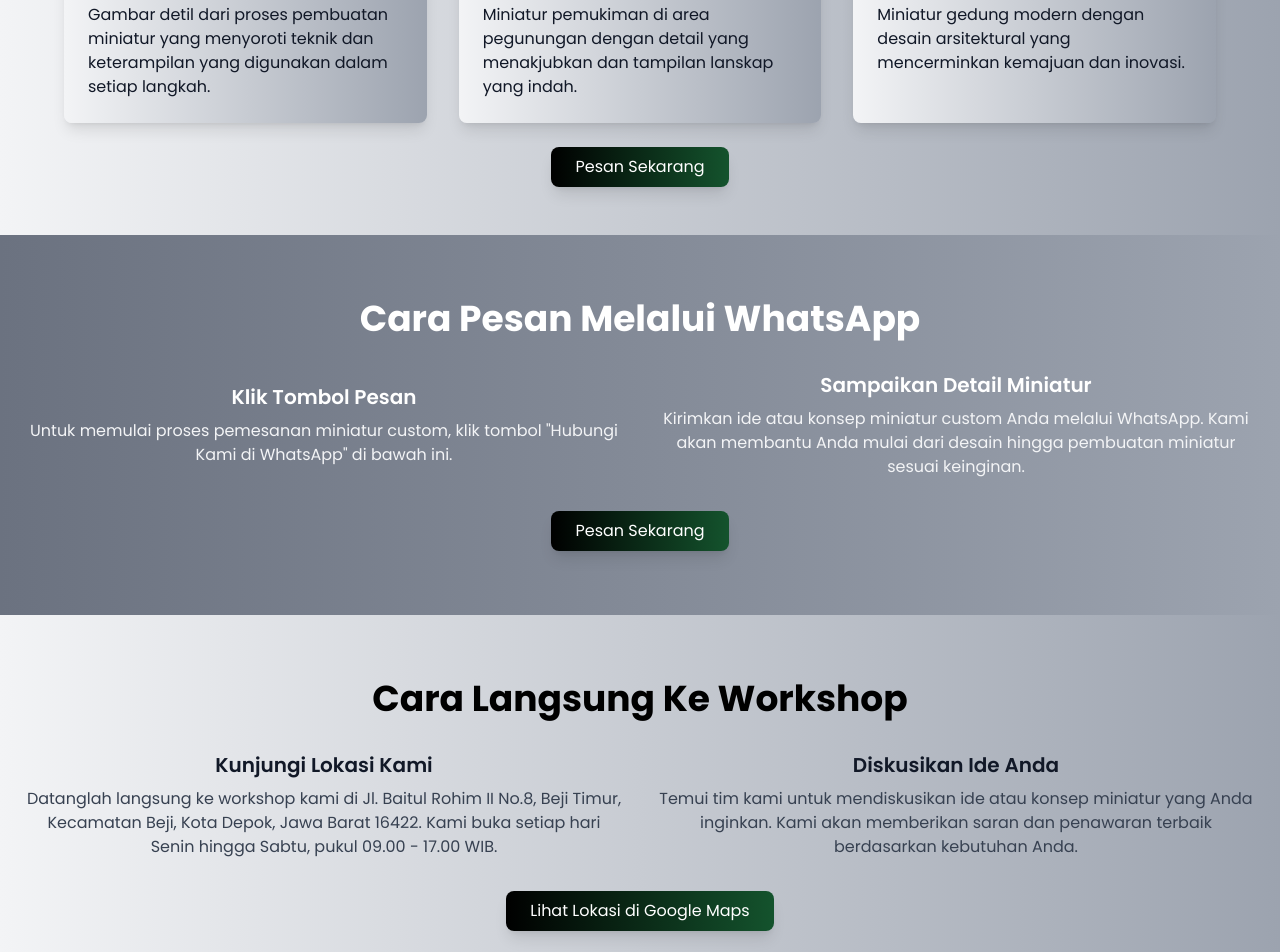
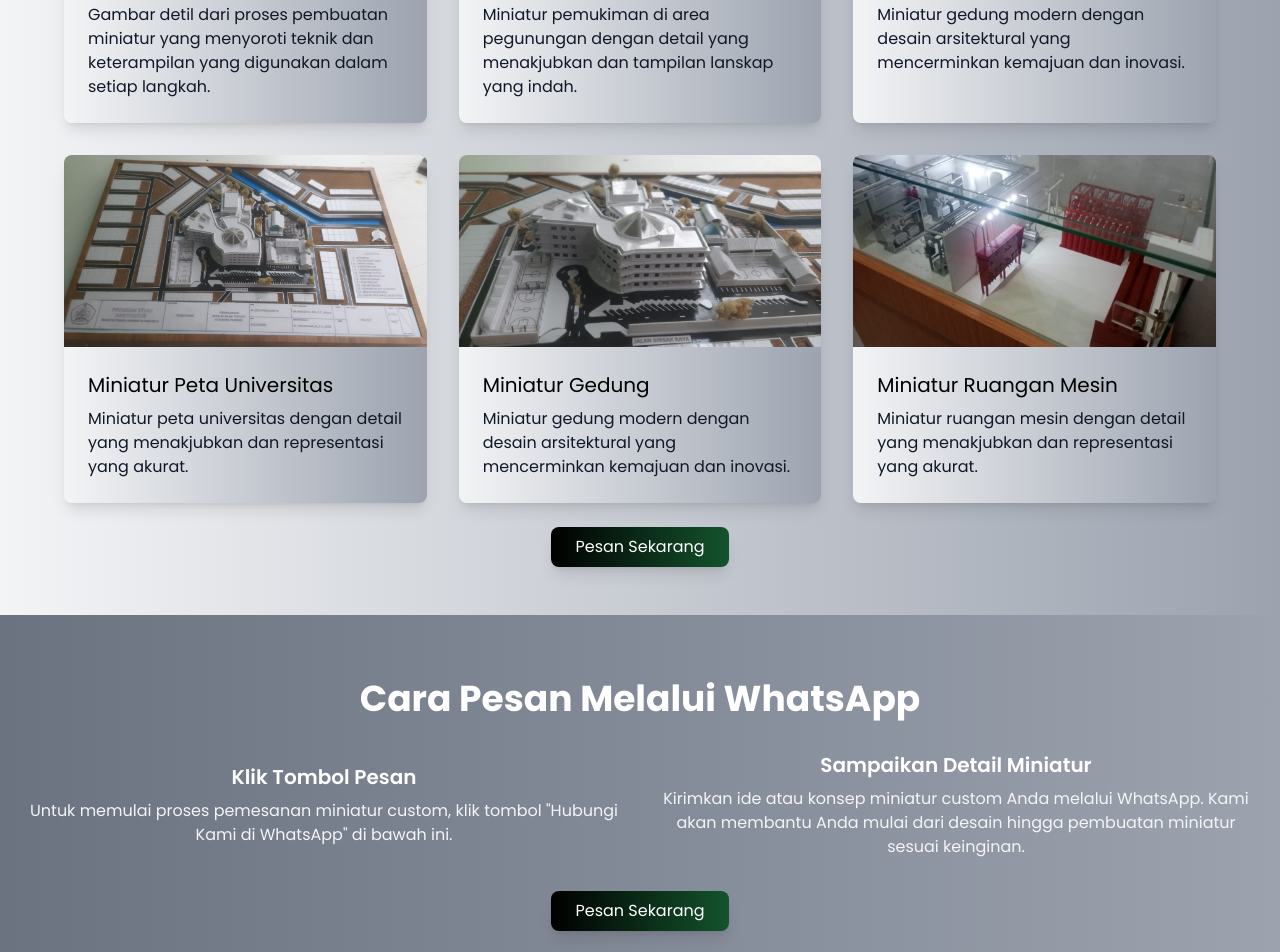
Before and after one commit to dimaspamungkasmursidi/maketminiatursyennzar, a plain HTML site: page index.html in a window 1280 px wide. Shown: the part 3621-4573 px from the top of the page. Drawn offline with nearby package versions, Linux system fonts and the light colour scheme.

Commit message:
Update Portofolio

```diff
--- a/index.html
+++ b/index.html
@@ -398,6 +398,39 @@
                     <p class="text-gray-900">Miniatur gedung modern dengan desain arsitektural yang mencerminkan kemajuan dan inovasi.</p>
                     </div>
                 </div>
+
+                <!-- Portofolio 16 -->
+                <div class="bg-gradient-to-r from-gray-100 to-gray-400 rounded-lg shadow-lg overflow-hidden transform transition duration-300 hover:scale-105">
+                    <a href="/images/miniatur16.jpeg">
+                    <img src="/images/miniatur16.jpeg" alt="Project 16" class="w-full h-48 object-cover">
+                    </a>
+                    <div class="p-6">
+                    <h3 class="text-xl tex londrina-solid-regulert-gray-100 9ont-semibold mb-2">Miniatur Peta Universitas</h3>
+                    <p class="text-gray-900">Miniatur peta universitas dengan detail yang menakjubkan dan representasi yang akurat.</p>
+                    </div>
+                </div>
+
+                <!-- Portofolio 17 -->
+                <div class="bg-gradient-to-r from-gray-100 to-gray-400 rounded-lg shadow-lg overflow-hidden transform transition duration-300 hover:scale-105">
+                    <a href="/images/miniatur17.jpeg">
+                    <img src="/images/miniatur17.jpeg" alt="Project 17" class="w-full h-48 object-cover">
+                    </a>
+                    <div class="p-6">
+                    <h3 class="text-xl tex londrina-solid-regulert-gray-100 9ont-semibold mb-2">Miniatur Gedung</h3>
+                    <p class="text-gray-900">Miniatur gedung modern dengan desain arsitektural yang mencerminkan kemajuan dan inovasi.</p>
+                    </div>
+                </div>
+
+                <!-- Portofolio 18 -->
+                <div class="bg-gradient-to-r from-gray-100 to-gray-400 rounded-lg shadow-lg overflow-hidden transform transition duration-300 hover:scale-105">
+                    <a href="/images/miniatur18.jpeg">
+                    <img src="/images/miniatur18.jpeg" alt="Project 18" class="w-full h-48 object-cover">
+                    </a>
+                    <div class="p-6">
+                    <h3 class="text-xl tex londrina-solid-regulert-gray-100 9ont-semibold mb-2">Miniatur Ruangan Mesin</h3>
+                    <p class="text-gray-900">Miniatur ruangan mesin dengan detail yang menakjubkan dan representasi yang akurat.</p>
+                    </div>
+                </div>
             </div>
 
             <div class="flex justify-center mt-6">
```
Also changed, not shown: images/miniatur16.jpeg (added), images/miniatur17.jpeg (added), images/miniatur18.jpeg (added).
